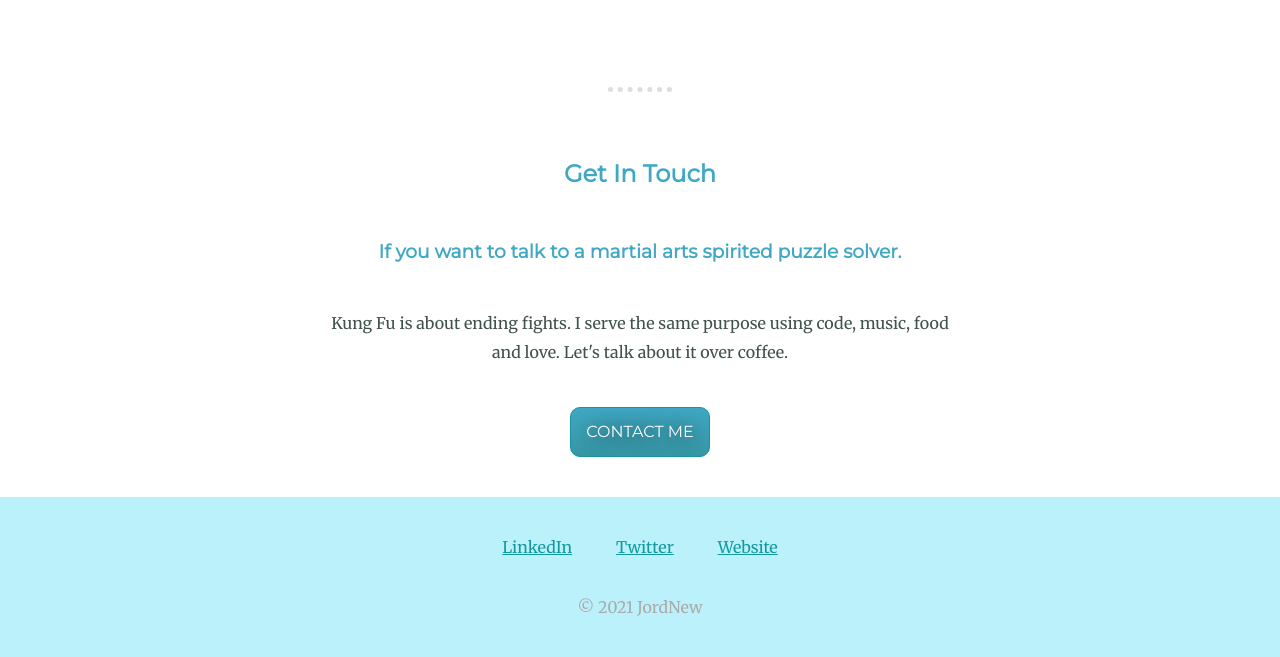
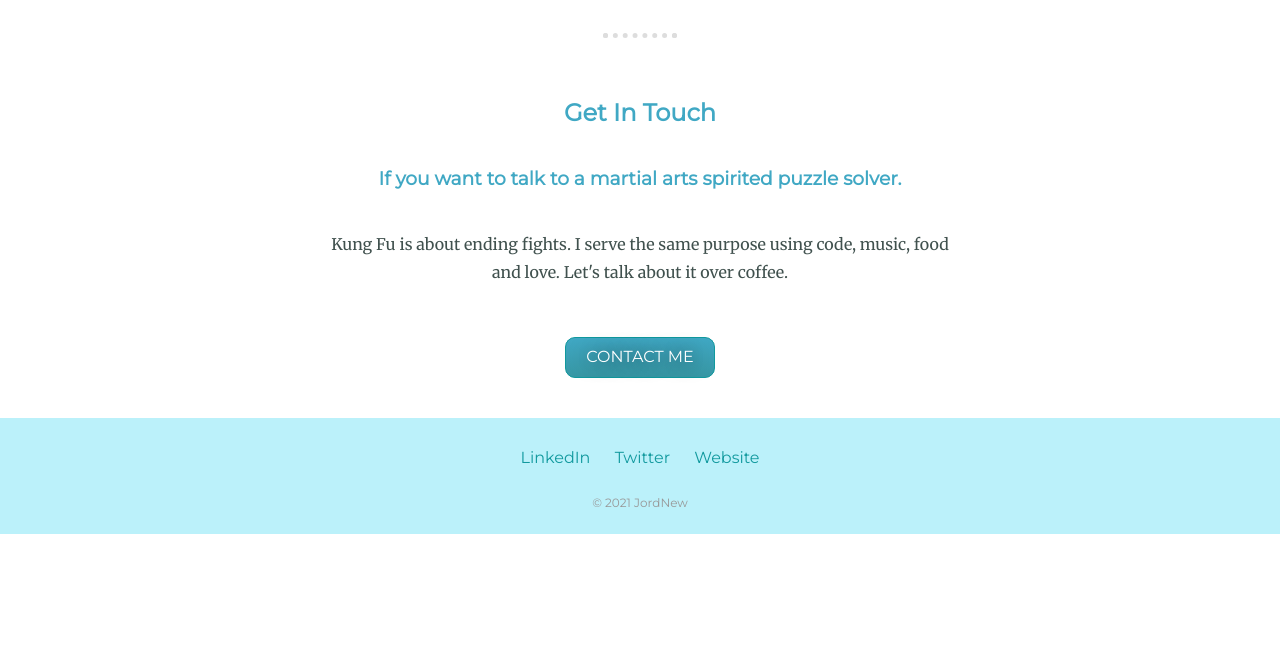
Before and after one commit to JordNew/hello, a plain HTML site: page index.html in a window 1280 px wide. Shown: the part 1565-2222 px from the top of the page. After the commit the page ends 2099 px from the top, so only its background shows below. Drawn offline with Linux system fonts and the light colour scheme.

Commit message:
some css adjustments

```diff
--- a/css/styles.css
+++ b/css/styles.css
@@ -31,9 +31,8 @@ h3 {
 }
 
 hr {
-    border-width: 5px 0 0 0;
-    border-style: dotted;
-    border-color: #dddddd;
+    border: dotted #dddddd 5px;
+    border-bottom: none;
     width: 5%;
     margin: 60px auto;
 }
@@ -47,13 +46,14 @@ hr {
 
 .bottom-cloud {
     position: absolute;
-    left: 6rem;
+    left: 250px;
     bottom: 300px;
 }
 
 .bottom-container {
     background-color: #BBF1FA;
     position: relative;
+    font-family: 'Montserrat', sans-serif;
 }
 
 .btn {
@@ -71,7 +71,7 @@ hr {
     font-family: 'Montserrat', sans-serif;
     font-size: 16px;
     font-weight: 100;
-    padding: 10px 15px;
+    padding: 5px 20px;
     text-shadow: 1px 1px 20px #000000;
     border: solid #11999E 1px;
     text-decoration: none;
@@ -94,6 +94,22 @@ hr {
    text-decoration: none;
 }
 
+/*
+.btn:hover {
+   border: solid #3797A4 1px;
+   background: #1E62D0;
+   background-image: -webkit-linear-gradient(top, #3797A4, #40A8C4);
+   background-image: -moz-linear-gradient(top, #3797A4, #40A8C4);
+   background-image: -ms-linear-gradient(top, #3797A4, #40A8C4);
+   background-image: -o-linear-gradient(top, #3797A4, #40A8C4);
+   background-image: -webkit-gradient(to bottom, #3797A4, #40A8C4);
+   -webkit-border-radius: 20px;
+   -moz-border-radius: 20px;
+   border-radius: 10px;
+   text-decoration: none;
+}
+*/
+
 .btn:active {
         margin: 1px auto -1px;
 }
@@ -104,7 +120,12 @@ hr {
 
 .footer-link {
     display: inline-block;
-    margin: 40px 20px;
+    margin: 30px 10px 20px;
+    text-decoration: none;
+}
+
+.footer-link:hover {
+    color: #5dcae3;
 }
 
 .js-img {
@@ -114,11 +135,15 @@ hr {
 }
 
 .middle-container {
-    line-height: 1.8;
+
 }
 
 .my-skills {
 
+}
+
+p {
+    line-height: 1.8;
 }
 
 .profile {
@@ -142,13 +167,12 @@ hr {
     width: 50%;
     margin: 70px auto 90px;
     text-align: left;
-    line-height: 1.8;
 }
 
 .top-cloud {
     position: absolute;
-    right: 8rem;
-    top: 50px;
+    right: 300px;
+    top: 40px;
 }
 
 .top-container {
@@ -163,8 +187,9 @@ hr {
 
 #copyright-footer {
     margin: 0;
-    padding-bottom: 40px;
-    color: #aaaaaa;
+    padding: 5px 0 20px;
+    color: #989898;
+    font-size: 0.75rem;
 }
 
 #get-in-touch {
@@ -177,7 +202,7 @@ hr {
 
 #get-in-touch-sub-p {
     width: 50%;
-    margin: auto;
+    margin: 40px auto 50px;
 }
 
 #pro {
```
